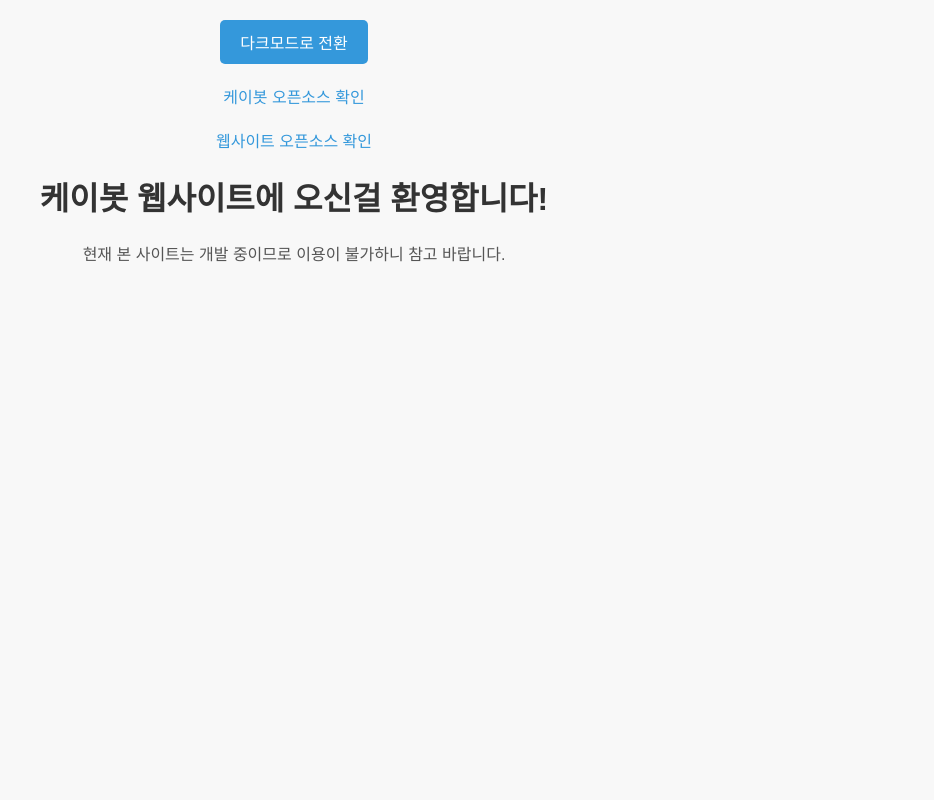
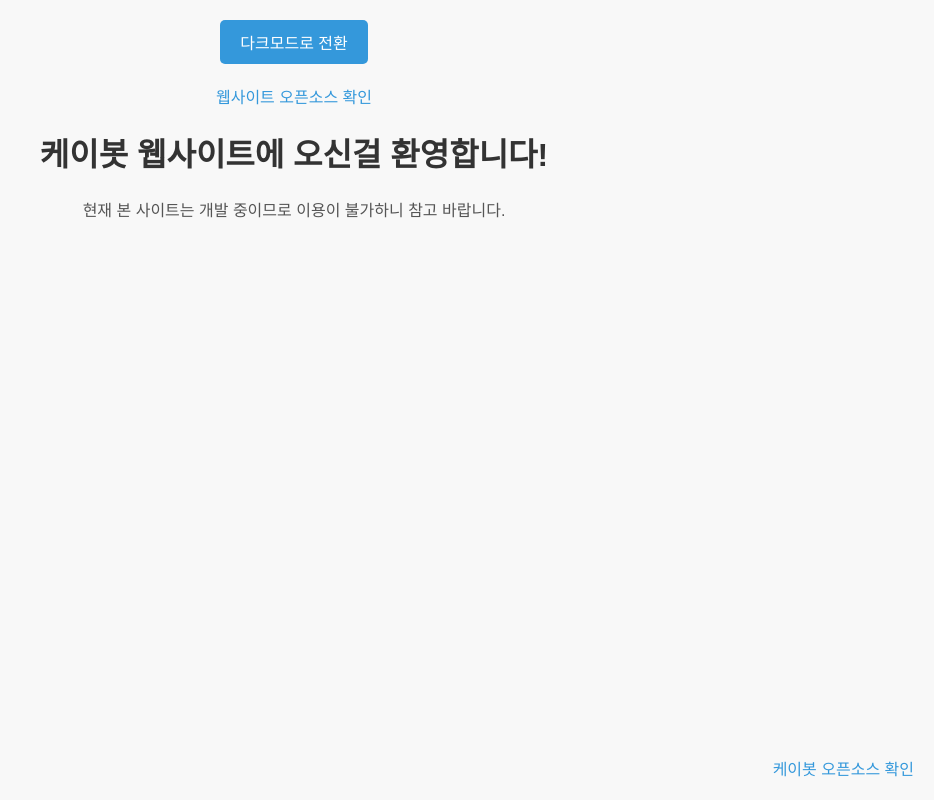
Before and after one commit to kbotsq/kbotsq.github.io, a plain HTML site: page index.html in a window 1280 px wide. Shown: the whole page, without its empty margins (346-1280 px from the left). Drawn offline with Linux system fonts and the light colour scheme.

Commit message:
Update styles.css

```diff
--- a/styles.css
+++ b/styles.css
@@ -41,3 +41,9 @@ h1 {
 p {
     color: #555;
 }
+
+.open-source-link:nth-child(2) {
+    position: fixed;
+    bottom: 20px;
+    right: 20px;
+}
```
